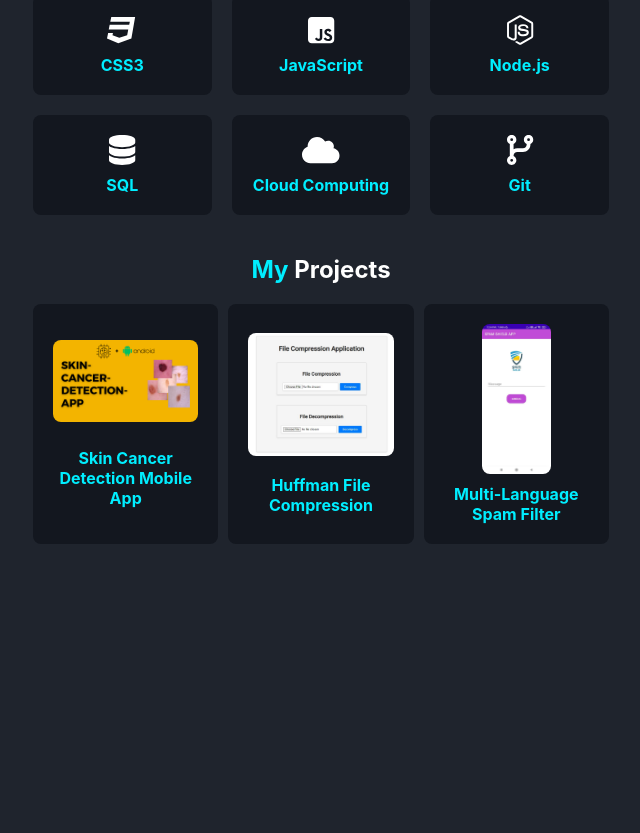
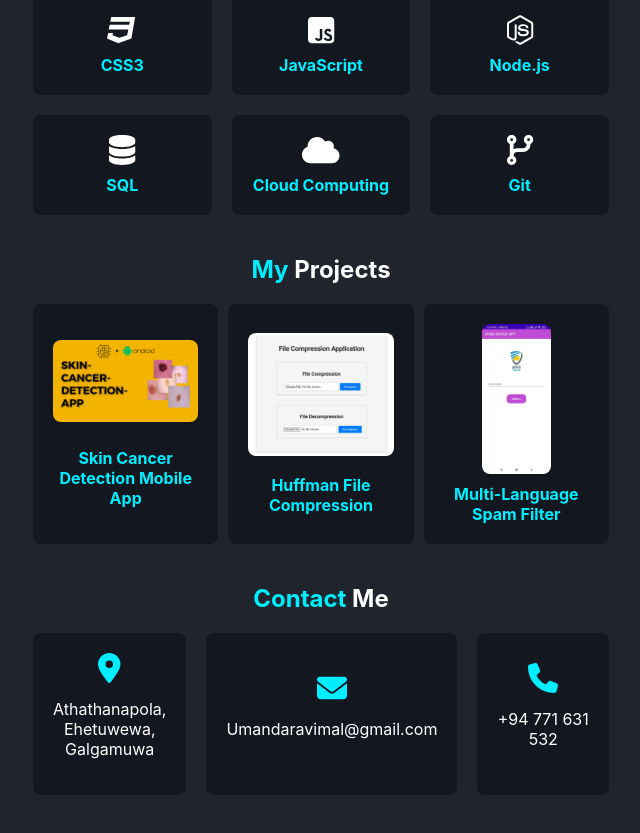
Before and after one commit to RaviX27/portfolio-using-react, a React (Create React App) app: page / in a window 1280 px wide. Shown: the part 2608-3441 px from the top of the page, without its empty margins (621-1261 px from the left). Before the commit the page ends 3242 px from the top, so only its background shows below. Built offline with nearby package versions, Linux system fonts and the light colour scheme.

Commit message:
contact section completed

```diff
--- a/package.json
+++ b/package.json
@@ -11,6 +11,7 @@
     "@testing-library/react": "^13.4.0",
     "@testing-library/user-event": "^13.5.0",
     "boxicons": "^2.1.4",
+    "express": "^4.18.2",
     "react": "^18.2.0",
     "react-dom": "^18.2.0",
     "react-router-dom": "^6.21.3",
--- a/src/App.css
+++ b/src/App.css
@@ -120,6 +120,7 @@ section {
   color: #fff;
 
 }
+
 .section-title{
   text-align: center;
   margin-top: 25px;
@@ -237,3 +238,50 @@ span{
   text-align: center;
   font-weight: bold;
 }
+
+.contact {
+  margin-top: 40px;
+}
+
+.contact .section-title {
+  margin-bottom: 20px;
+  text-align: center;
+}
+
+.contact-grid {
+  display: grid;
+  grid-template-columns: repeat(3, 1fr);
+  grid-gap: 20px;
+}
+
+.contact-box {
+  padding: 20px;
+  background-color: #13171f;
+  border-radius: 8px;
+  display: flex;
+  flex-direction: column;
+  align-items: center;
+  justify-content:space-around;
+  transition: all 0.3s ease;
+}
+
+.contact-box:hover {
+  transform: translateY(-5px);
+}
+
+.contact-icon {
+  font-size: 30px;
+  color: #0ef;
+}
+
+.contact-content {
+  font-size: 16px;
+  text-align: center;
+  color: #fff; /* Set content color to white */
+}
+.contact-link {
+  text-decoration: none;
+  display: flex;
+  flex-direction: column;
+  align-items: center;
+}
--- a/src/App.js
+++ b/src/App.js
@@ -6,6 +6,7 @@ import CareerTimeline from './CareerTimeline';
 import timelineElements from "./timelineElement";
 import SkillsSection from './SkillSection';
 import ProjectsSection from './ProjectsSection';
+import ContactSection from './ContactSection';
 import './App.css';
 
 const App = () => {
@@ -20,6 +21,7 @@ const App = () => {
         <CareerTimeline timelineElements={timelineElements} />
         <SkillsSection/>
         <ProjectsSection/>
+        <ContactSection/>
       </div>
     </div>
   );
--- /dev/null
+++ b/src/ContactSection.js
@@ -0,0 +1,29 @@
+import React from 'react';
+import { FontAwesomeIcon } from '@fortawesome/react-fontawesome';
+import { faMapMarkerAlt, faEnvelope, faPhone } from '@fortawesome/free-solid-svg-icons';
+
+const ContactMeSection = () => {
+  return (
+    <section className="contact">
+      <h2 className="section-title"><span>Contact </span>Me</h2>
+      <div className="contact-grid">
+        <ContactBox icon={faMapMarkerAlt} content="Athathanapola, Ehetuwewa, Galgamuwa" />
+        <ContactBox icon={faEnvelope} content="Umandaravimal@gmail.com" href="mailto:Umandaravimal@gmail.com" />
+        <ContactBox icon={faPhone} content="+94 771 631 532" href="tel:+94771631532" />
+      </div>
+    </section>
+  );
+};
+
+const ContactBox = ({ icon, content, href }) => {
+  return (
+    <div className="contact-box">
+      <a href={href} className="contact-link">
+        <FontAwesomeIcon icon={icon} className="contact-icon" />
+        <p className="contact-content">{content}</p>
+      </a>
+    </div>
+  );
+};
+
+export default ContactMeSection;
```
Also changed, not shown: 1 other file (tests, documents, lock files or other folders).
